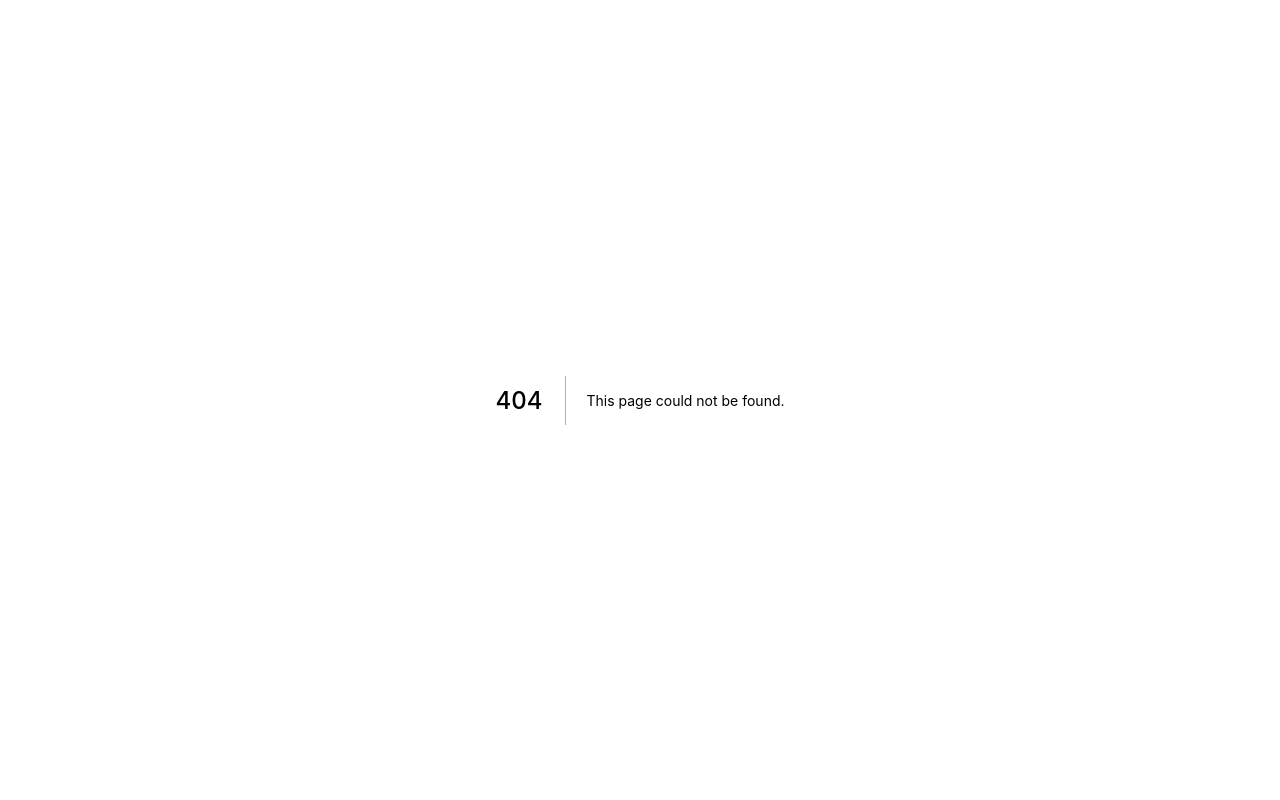
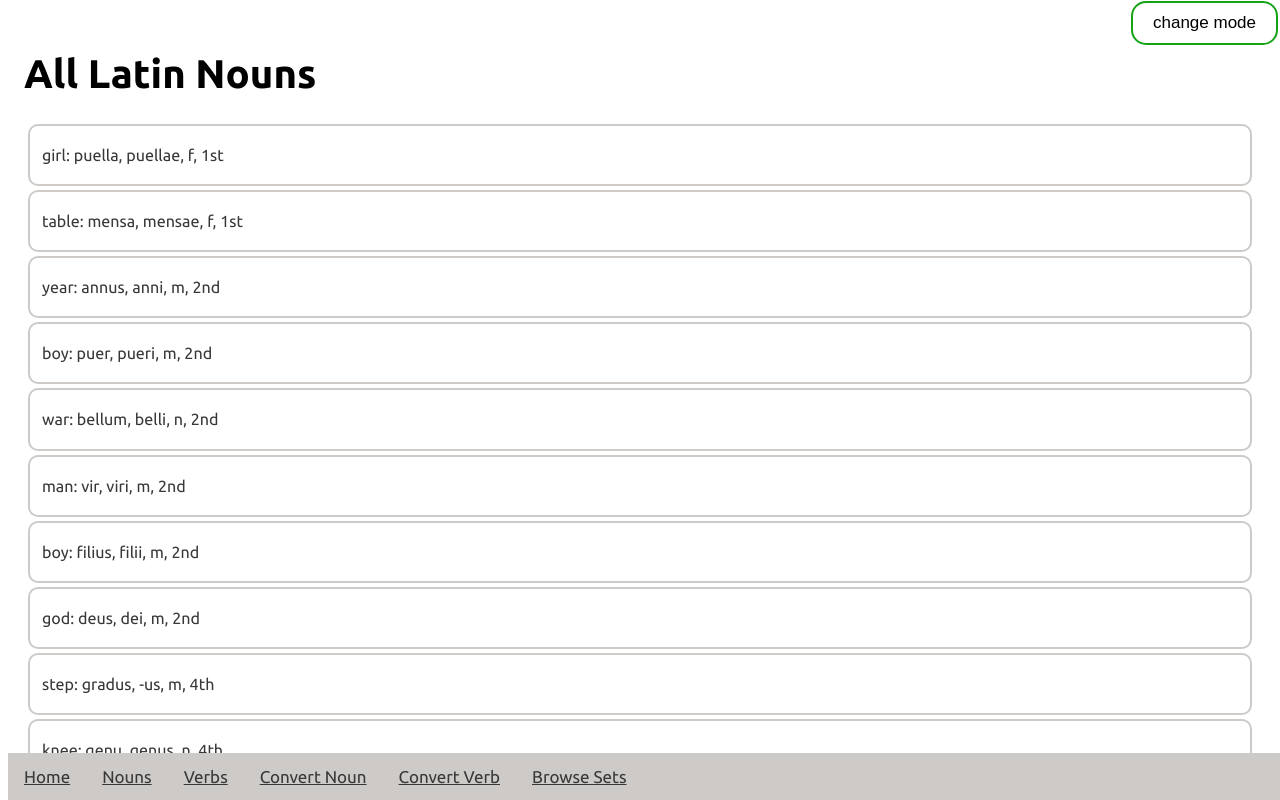
Before and after one commit to VulcanWM/discipulis, a Next.js app: page /all_nouns in a window 1280 px wide. Before the commit this address had no page. Shown: the top 800 px of the page. Built offline with nearby package versions, Linux system fonts and the light colour scheme.

Commit message:
added the all nouns page

```diff
--- a/components/layout.js
+++ b/components/layout.js
@@ -1,5 +1,6 @@
 import Head from 'next/head';
 import styles from './layout.module.css';
+import Link from 'next/link';
 import { Analytics } from '@vercel/analytics/react';
 
 export const siteTitle = "Discipulis";
@@ -31,12 +32,12 @@ export default function Layout({ pageTitle, children }) {
         <title>{title}</title>
       </Head>
       <nav className={styles.mobilenav} id="navbar">
-        <a href="/" className={styles.navlink}>Home</a>
-        <a href="/all_nouns" className={styles.navlink}>Nouns</a>
-        <a href="/all_verbs" className={styles.navlink}>Verbs</a>
-        <a href="/convert_noun" className={styles.navlink}>Convert Noun</a>
-        <a href="convert_verb" className={styles.navlink}>Convert Verb</a>
-        <a href="/browse_sets" className={styles.navlink}>Browse Sets</a>
+        <Link href="/">Home</Link>
+        <Link href="/all_nouns">Nouns</Link>
+        <Link href="/all_verbs">Verbs</Link>
+        <Link href="/convert_noun">Convert Noun</Link>
+        <Link href="convert_verb">Convert Verb</Link>
+        <Link href="/browse_sets">Browse Sets</Link>
       </nav>
       <div className={styles.content}>
         <button className={styles.modebutton} onClick={changeMode()}>change mode</button>
--- a/components/layout.module.css
+++ b/components/layout.module.css
@@ -12,7 +12,7 @@
   z-index: 1;
 }
 
-.navlink {
+.mobilenav a {
   float: left;
   display: block;
   text-decoration: underline;
@@ -23,7 +23,7 @@
   font-size: 17px;
 }
 
-.navlink:hover {
+.mobilenav a:hover {
   color: var(--font-color);
 }
 
--- a/package.json
+++ b/package.json
@@ -12,7 +12,8 @@
     "@vercel/analytics": "^0.1.10",
     "next": "12.2.0",
     "react": "18.2.0",
-    "react-dom": "18.2.0"
+    "react-dom": "18.2.0",
+    "react-router": "^6.8.2"
   },
   "devDependencies": {
     "@types/node": "18.0.1",
--- /dev/null
+++ b/pages/all_nouns.jsx
@@ -0,0 +1,21 @@
+import Layout from '../components/layout'
+import {nouns} from '../grammar/vocab'
+import Link from 'next/link';
+import styles from '../styles/all_nouns.module.css';
+
+export default function HomePage() {
+  return (
+    <Layout pageTitle="All Nouns">
+      <h1>All Latin Nouns</h1>
+      {
+        Object.keys(nouns).map((noun, index) => (
+          <Link href={"/noun/" + nouns[noun].split(",")[0]}>
+            <div className={styles.word}>
+              <p>{noun.split("-")[0]}: {nouns[noun]}</p>
+            </div>
+          </Link>
+        ))
+      }
+    </Layout>
+  );
+}
--- /dev/null
+++ b/styles/all_nouns.module.css
@@ -0,0 +1,16 @@
+.word {
+  border: 2px solid var(--light-background);
+  color: var(--light-font);
+  border-radius: 10px;
+  padding: 4px;
+  font-size: 14px;
+  margin: 4px;
+  padding-left: 12px;
+}
+
+.word:hover {
+  transition: 300ms;
+  border: 2px solid var(--dark-accent);
+  color: var(--font-color);
+  cursor: pointer;
+}
```
Also changed, not shown: 1 other file (tests, documents, lock files or other folders).
